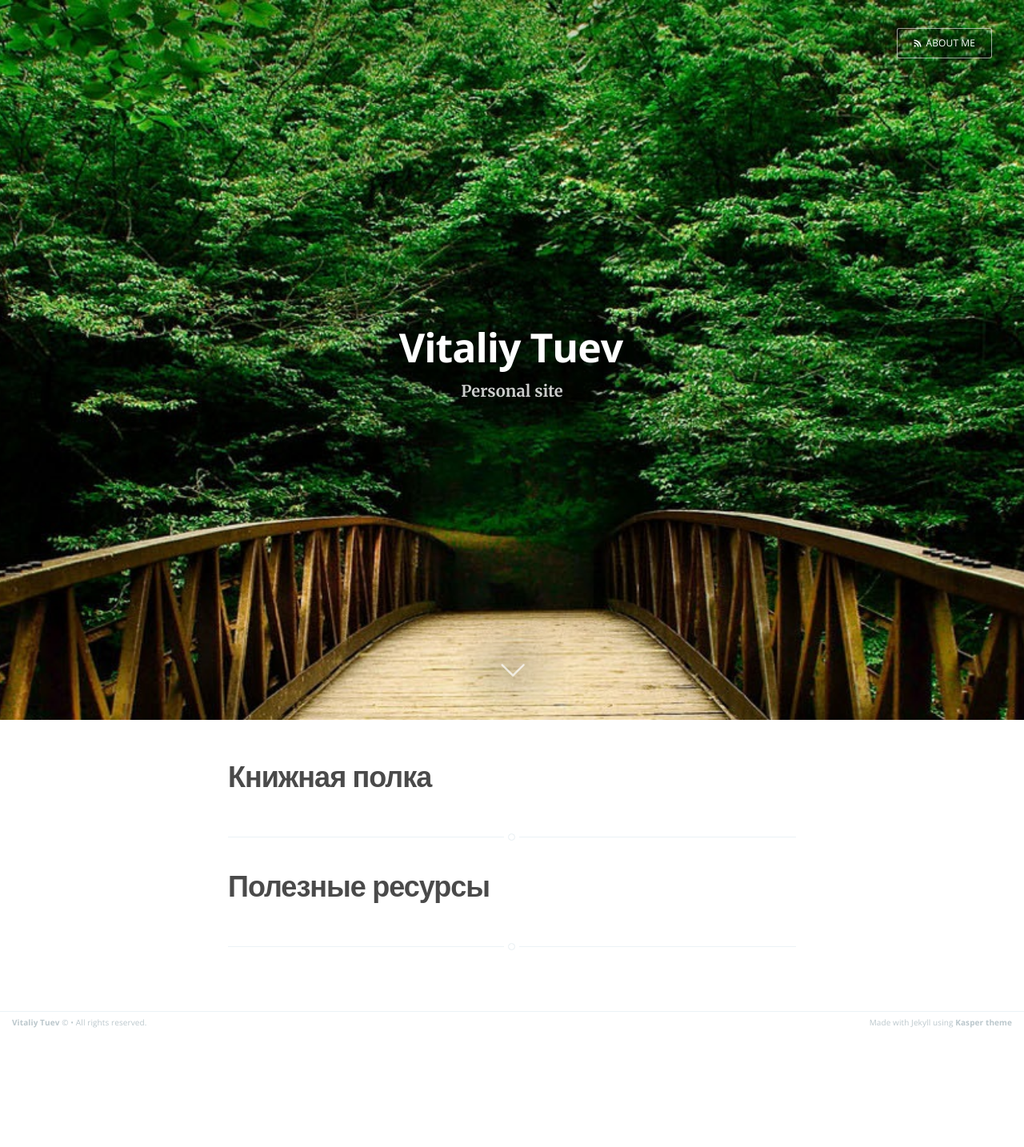
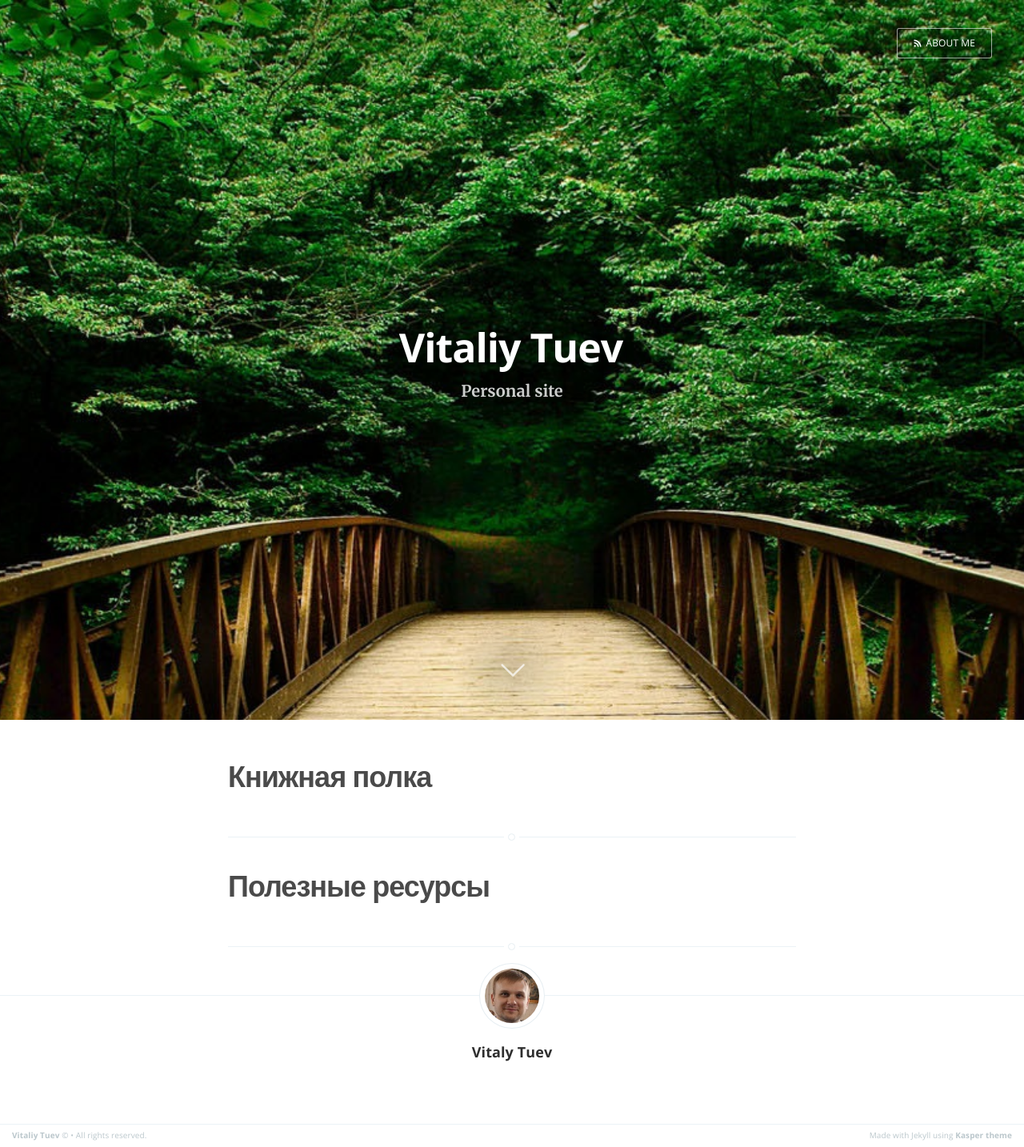
Before and after one commit to vetal232/vetal232.github.io, a Jekyll site: the page built from index.html, in a window 1280 px wide. Shown: the whole page at 80% size. Built offline with Jekyll 4.4.1, drawn with Linux system fonts in a browser that asks for light colours; the list of posts is cut into pages by our own code; before the commit the page ends 1292 px from its top, so only the background shows below that.

Commit message:
Update index.html

```diff
--- a/index.html
+++ b/index.html
@@ -49,4 +49,21 @@
     {% include pagination.html %}
     -->
 
+    <footer class="post-footer">
+<!-- If we want to display author's name and bio -->
+{% if site.author %}
+<figure class="author-image">
+<a class="img" href="{{ site.baseurl }}" style="background-image: url(/assets/images/me.jpg)">
+<span class="hidden">{{site.author}}'s Picture</span></a>
+</figure>
+<section class="author">
+<!-- Author Name -->
+<h4> {{ site.author }} </h4>
+<!-- Author Bio -->
+<p>
+</p>
+</section>
+{% endif %}
+</footer>
+
 </main>
```
